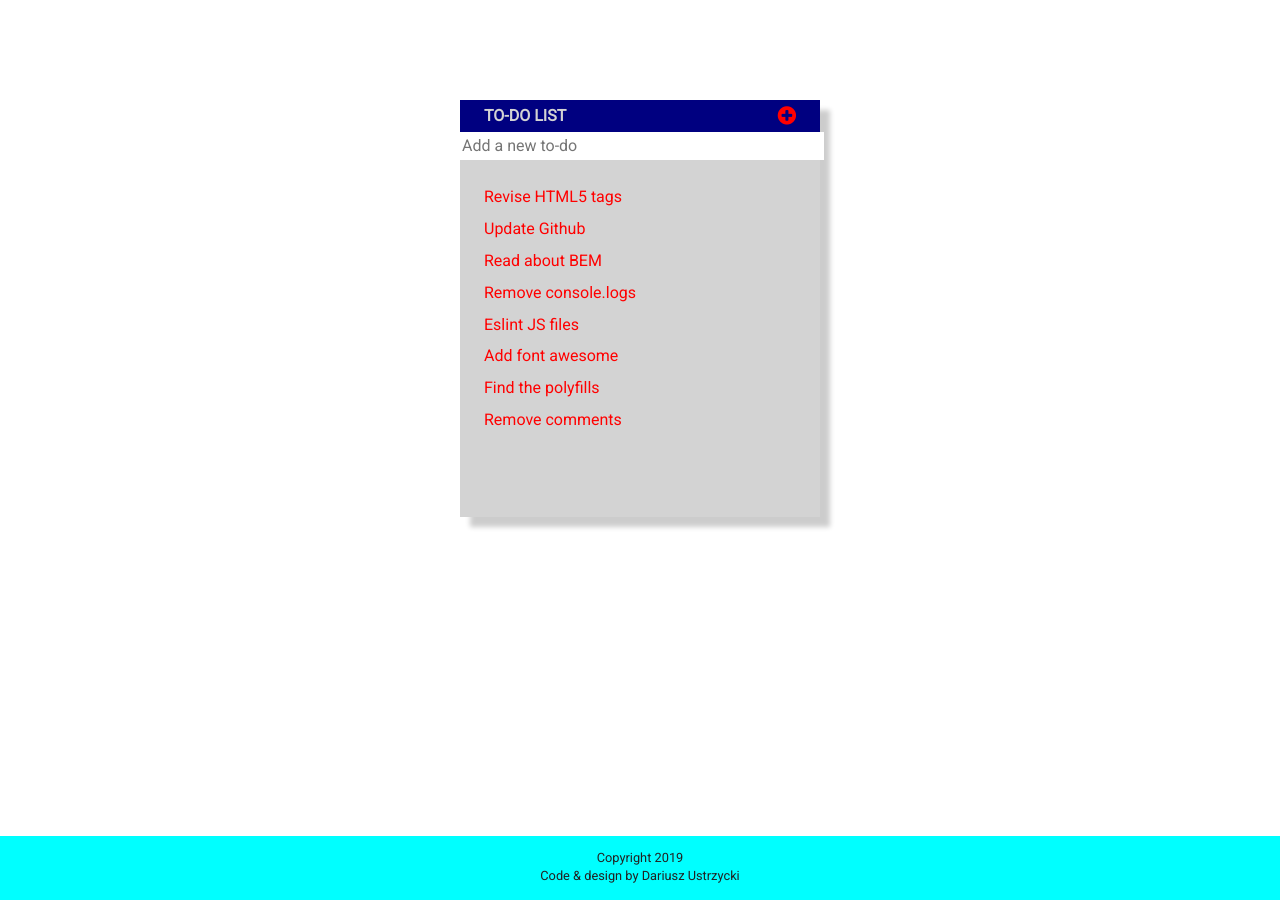
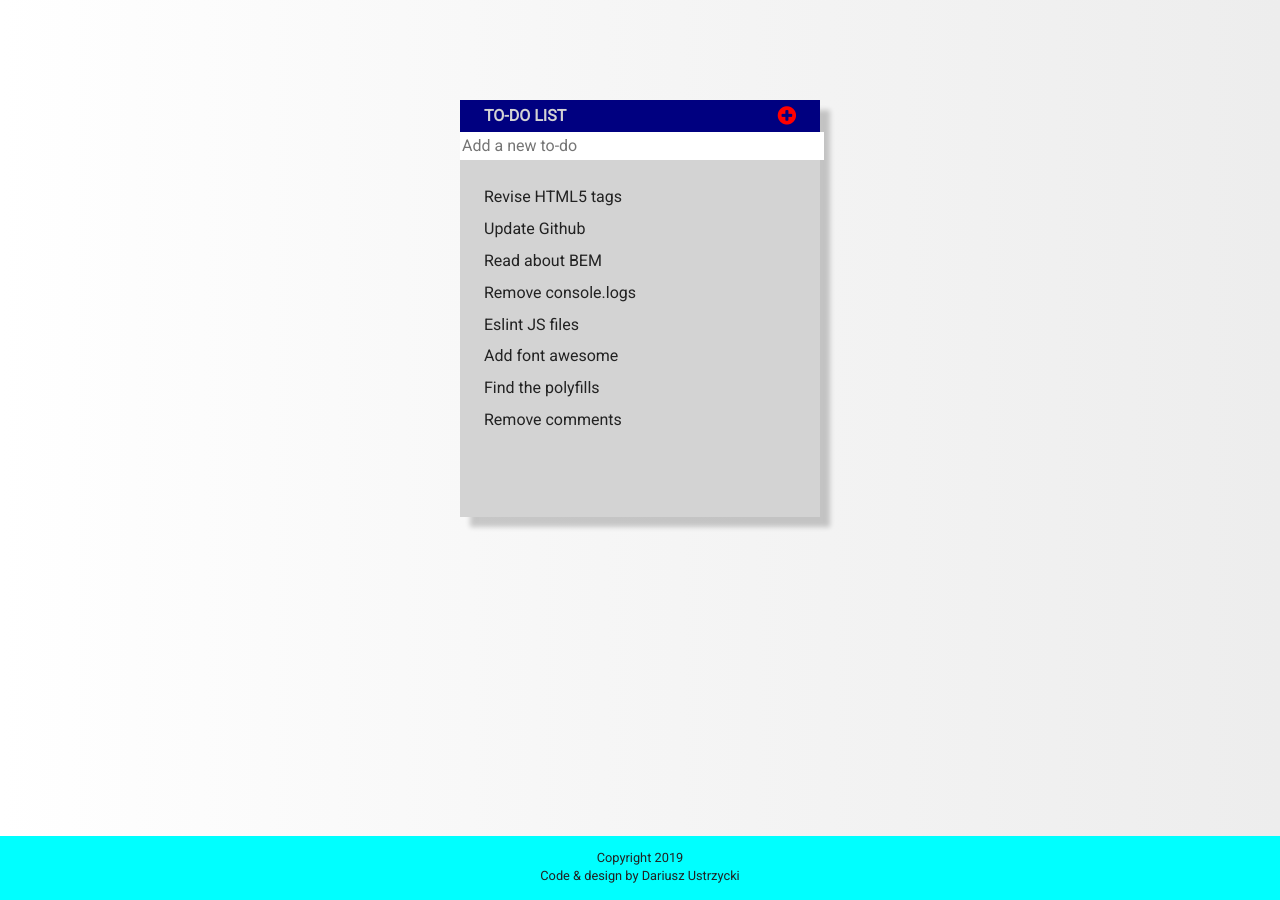
Before and after one commit to darco2018/todo-list, a website built with webpack: page src/index.html in a window 1280 px wide. Built offline with nearby package versions, Linux system fonts and the light colour scheme; some packages are replaced by stand-ins of ours.

Commit message:
Add bg gradient

```diff
--- a/src/css/_custom.scss
+++ b/src/css/_custom.scss
@@ -39,9 +39,41 @@
 
 $footer-height: 4rem;
 
+@mixin bgrGradient() {
+  background: -moz-linear-gradient(
+    left,
+    rgba(255, 255, 255, 1) 0%,
+    rgba(246, 246, 246, 1) 47%,
+    rgba(237, 237, 237, 1) 100%
+  );
+  background: -webkit-gradient(
+    left top,
+    right top,
+    color-stop(0%, rgba(255, 255, 255, 1)),
+    color-stop(47%, rgba(246, 246, 246, 1)),
+    color-stop(100%, rgba(237, 237, 237, 1))
+  );
+  background: -webkit-linear-gradient(
+    left,
+    rgba(255, 255, 255, 1) 0%,
+    rgba(246, 246, 246, 1) 47%,
+    rgba(237, 237, 237, 1) 100%
+  );
+
+  background: linear-gradient(
+    to right,
+    rgba(255, 255, 255, 1) 0%,
+    rgba(246, 246, 246, 1) 47%,
+    rgba(237, 237, 237, 1) 100%
+  );
+  filter: progid:DXImageTransform.Microsoft.gradient( startColorstr='#ffffff', endColorstr='#ededed', GradientType=1 );
+}
+
 body {
-  background-color: color(bluish);
+  // background-color: color(bluish);
   font-family: $font-stack;
+  background: rgba(255, 255, 255, 1);
+  @include bgrGradient;
 
   .footer {
     position: absolute;
@@ -69,7 +101,6 @@
     box-shadow: 10px 10px 5px 0px rgba(0, 0, 0, 0.2);
 
     @include respond-to(size(extrasmall)) {
-      color: red;
       width: 360px;
       margin: 100px auto 0 auto;
     }
```
